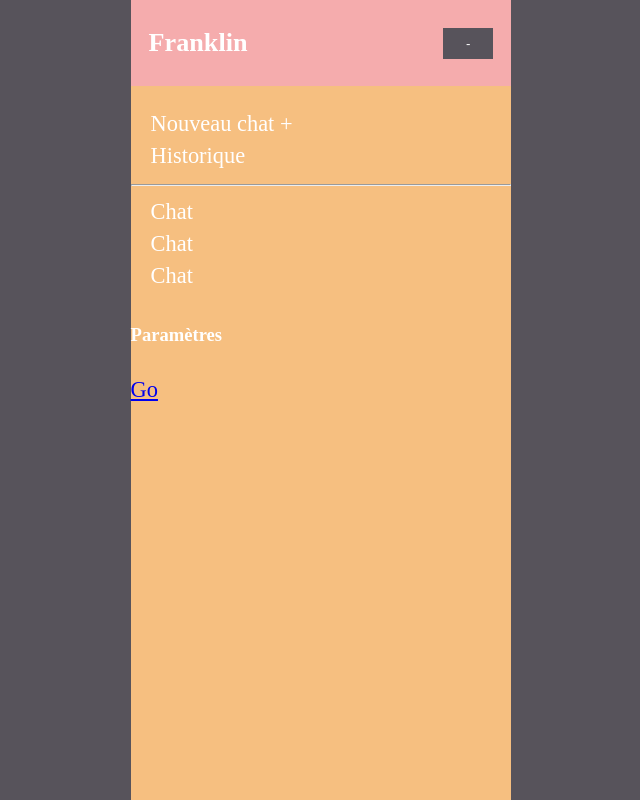
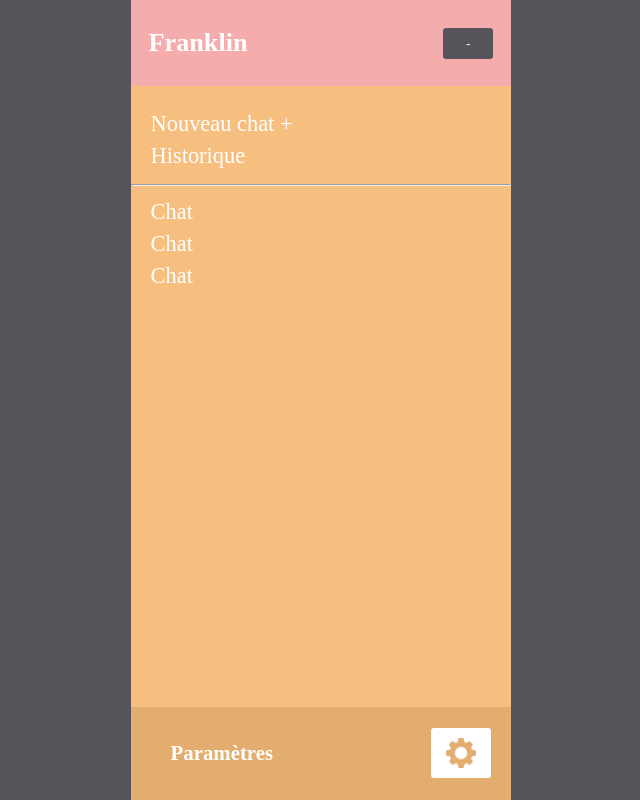
Before and after one commit to PASTY667/Chatbot-ProjetE6-Groupe1, a PHP site: page /sidebar.html in a window 1280 px wide. Shown: the whole page, without its empty margins (319-959 px from the left). Run offline with PHP 8.4, Linux system fonts and the light colour scheme; some web fonts are replaced.

Commit message:
Logo setting
- Ajout des icons de settings
- Css du bouton + css du hover

```diff
--- a/InterfaceUser/css/sidebar.css
+++ b/InterfaceUser/css/sidebar.css
@@ -1,5 +1,4 @@
 body {
-  display: flex;
   flex-direction: row;
   justify-content: center;
   margin: 0;
@@ -13,6 +12,9 @@ body {
   min-height: 100vh;
   width: 17em;
   margin: 0;
+  display: flex;
+  flex-direction: column;
+  justify-content: space-between;
 
   .headerSidebar {
     background-color: var(--pink-background-color);
@@ -25,9 +27,17 @@ body {
       align-self: center;
       padding: 0px 10px;
       border: none;
+      border-radius: 3px;
       color: var(--light-text-color);
       background-color: var(--dark-text-color);
       padding: 8px 23px;
+    }
+
+    .buttonSidebar:hover{
+      cursor: pointer;
+      color:var(--dark-text-color);
+      background-color: white;
+      transition: 0.3s ease-in-out;
     }
   }
 
@@ -66,6 +76,53 @@ body {
   }
 }
 
-.mainChat {
+.setting{
+  color: var(--light-text-color);
+  background-color: var(--darkOrange-background-color);
+  display: flex;
   align-items: center;
+  place-content: space-between;
+  padding: 0px 20px 0px 40px;
+
+  .settingTitle{
+    font-size: 1.3rem;
+    padding: 0;
+  }
+
+  .settingButton{
+    text-decoration: none;;
+    background-color: white;
+    border-radius: 3px;
+    padding: 10px 15px;
+
+    .logo{
+      width: 30px;
+      height: auto;
+      position: relative;
+      z-index: 5;
+      left:0;
+    }
+
+    .logoHover{
+      width: 32px;
+      height: auto;
+      display: none;
+      position: absolute;
+      z-index: 10;
+      left:14.1em;
+      padding-top: 1px;
+    }
+  }
+
+  .settingButton:hover{
+    color: var(--light-text-color);
+    background-color: var(--dark-background-color);
+    transition: 0.5s ease-in-out;
+
+
+    .logoHover{
+      display:inline;
+      transition: 0.5s ease-in-out;
+    }
+  }
 }
--- a/InterfaceUser/css/style.css
+++ b/InterfaceUser/css/style.css
@@ -51,7 +51,7 @@ body {
 
       cursor: pointer;
       font-weight: bold;
-      transition: background-color 0.2s ease-in-out;
+      transition: 0.2s ease-in-out;
 
       text-align: center;
 
--- a/InterfaceUser/sidebar.html
+++ b/InterfaceUser/sidebar.html
@@ -4,6 +4,7 @@
 
 
 <div class="sidebar">
+    <div>
     <div class="headerSidebar">
         <h3 class="titleSidebar">Franklin</h3>
         <button class="buttonSidebar">-</button>
@@ -20,8 +21,12 @@
             <li><a href="newchat.php">Chat</a></li>
         </div>
     </ul>
+    </div>
     <div class="setting">
         <h5 class="settingTitle">Paramètres</h5>
-        <a href="settings.php">Go</a></li>
+        <a class="settingButton" href="settings.php">
+                <img class="logo" src="assets/settingLogo.png">
+                <img class="logoHover" src="assets/settingLogoHover.png">
+        </a>
     </div>
 </div>
--- a/InterfaceUser/variables.css
+++ b/InterfaceUser/variables.css
@@ -7,6 +7,7 @@
     --light-text-color: #ffffff;
     --dark-text-color: #57535B;
     --medium-text-color: #997a56;
+    --orange-text-color: #be7827;
 
     /*COULEURS DU TEXTE - HOVER*/
 
```
Also changed, not shown: InterfaceUser/assets/settingLogo.png (added), InterfaceUser/assets/settingLogoHover.png (added).
